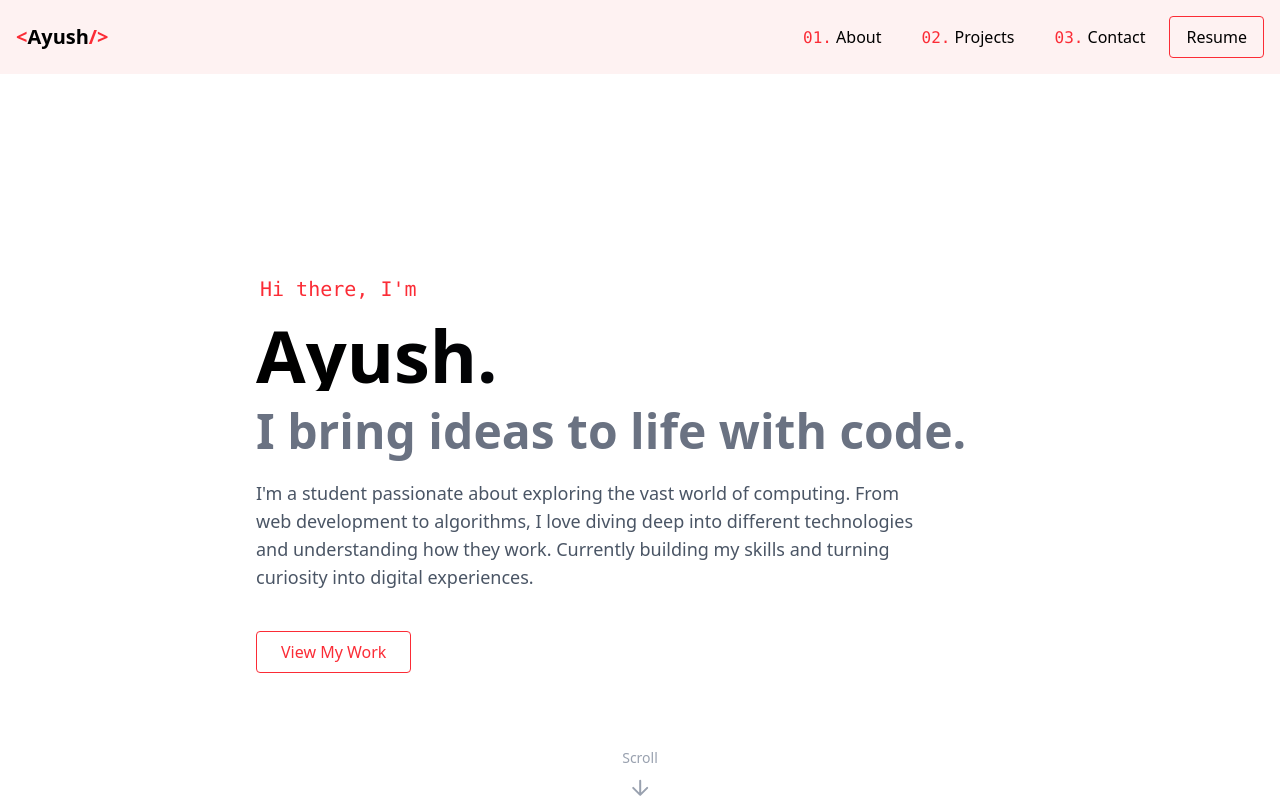
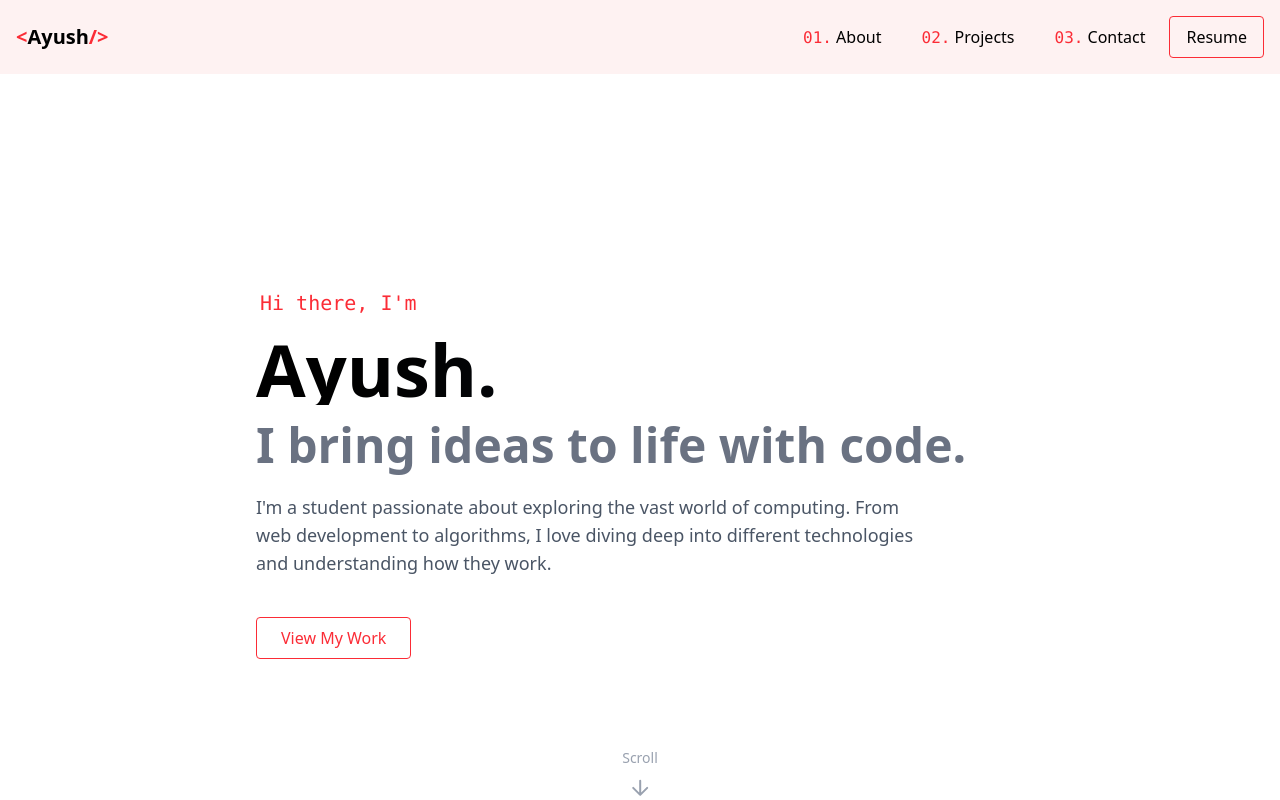
Before and after one commit to ayushdiagarwal/ayushdiagarwal.github.io, a React (Vite) app: page / in a window 1280 px wide. Shown: the top 800 px of the page. Built offline with nearby package versions, Linux system fonts and the light colour scheme.

Commit message:
Refactored code

```diff
--- a/index.html
+++ b/index.html
@@ -2,7 +2,6 @@
 <html lang="en">
   <head>
     <meta charset="UTF-8" />
-    <link rel="icon" type="image/svg+xml" href="/vite.svg" />
     <meta name="viewport" content="width=device-width, initial-scale=1.0" />
     <title>Ayush</title>
   </head>
--- a/package.json
+++ b/package.json
@@ -1,5 +1,5 @@
 {
-  "homepage": "https://ayushdiagarwal.github.io/portfolio",
+  "homepage": "https://ayushdiagarwal.github.io",
   "name": "portfolio",
   "private": true,
   "version": "0.0.0",
--- a/src/components/Contact.jsx
+++ b/src/components/Contact.jsx
@@ -8,7 +8,7 @@ const Contact = () => {
       <div className="mb-8">
         <div className="flex items-center justify-center mb-4">
           <span className="text-red-500 font-mono text-lg mr-2">04.</span>
-          <h2 className="text-3xl font-bold text-gray-800">What's Next?</h2>
+          <h2 className="text-3xl font-bold text-gray-800">Get in Touch</h2>
         </div>
         <p className="max-w-xl text-gray-600 text-base leading-relaxed">
           I’m currently looking for a full-time role as a software engineer or web developer.
--- a/src/components/Home.jsx
+++ b/src/components/Home.jsx
@@ -58,8 +58,7 @@ const Home = () => {
                 >
                     I'm a student passionate about exploring the vast world of computing.
                     From web development to algorithms, I love diving deep into different
-                    technologies and understanding how they work. Currently building my
-                    skills and turning curiosity into digital experiences.
+                    technologies and understanding how they work.
                 </p>
 
                 <div
--- a/src/components/Navbar.jsx
+++ b/src/components/Navbar.jsx
@@ -100,7 +100,7 @@ const Navbar = () => {
                     </li>
                     <li className="flex items-center">
                         <a
-                            href="https://drive.google.com/file/d/1rxVgp8fSJXeCPmpXZxEpLEVZsPHlecGV/view?usp=sharing"
+                            href="https://drive.google.com/file/d/1mPk_DH2WoELr6BkRjJL0Z2Yy0nfXgako/view?usp=sharing"
                             target="_blank"
                             rel="noopener noreferrer"
                             className="text-black bg-transparent hover:bg-red-500 hover:text-white border border-red-500 px-4 py-2 rounded transition duration-300 font-medium inline-flex items-center"
@@ -145,7 +145,7 @@ const Navbar = () => {
                         </li>
                         <li className="pt-2">
                             <a
-                                href="https://drive.google.com/file/d/1rxVgp8fSJXeCPmpXZxEpLEVZsPHlecGV/view?usp=sharing"
+                                href="https://drive.google.com/file/d/1mPk_DH2WoELr6BkRjJL0Z2Yy0nfXgako/view?usp=sharing"
                                 target="_blank"
                                 rel="noopener noreferrer"
                                 className="block text-center text-black bg-transparent hover:bg-red-500 hover:text-white border border-red-500 px-4 py-2 rounded transition duration-300 font-medium"
```
